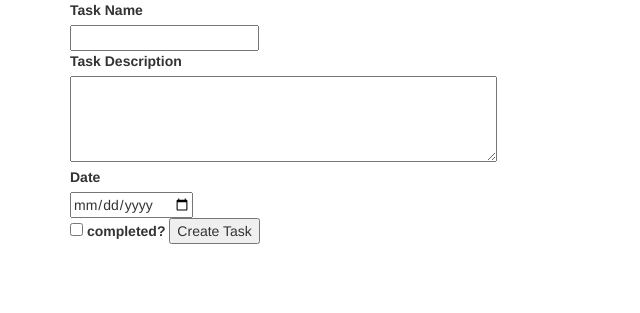
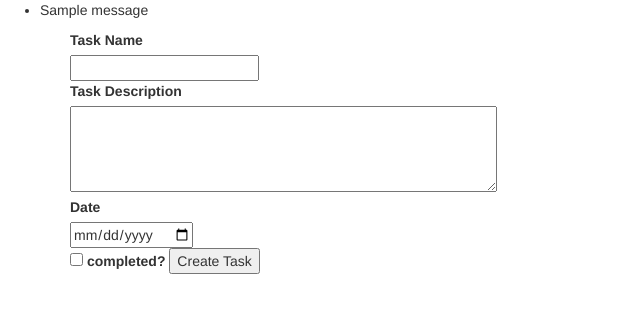
Before and after one commit to PorridgePi/2021-y3-cep-flask-advanced, a Flask app: page /wtform in a window 1280 px wide. Shown: the top 313 px of the page, without its empty margins (0-640 px from the left). Run offline with Flask 2, Linux system fonts and the light colour scheme; one stand-in notice (Sample message) is shown; some libraries are stand-ins or nearby versions.

Commit message:
feat: Use flash for errors in validation

```diff
--- a/app/templates/wtform.html
+++ b/app/templates/wtform.html
@@ -1,6 +1,16 @@
 {% extends "bootstrap/base.html" %}
 
 {% block content %}
+{% with messages = get_flashed_messages() %}
+    {% if messages %}
+        <ul class="flashes">
+        {% for message in messages %}
+            <li>{{ message }}</li>
+        {% endfor %}
+        </ul>
+    {% endif %}
+{% endwith %}
+
 <div class="container">
     <form method="POST">
         {{ form.csrf_token }}
--- a/app/views.py
+++ b/app/views.py
@@ -1,5 +1,5 @@
 from app import app
-from flask import render_template, request
+from flask import render_template, request, flash
 
 from app.form import TaskForm
 
@@ -29,5 +29,5 @@ def wtform():
         if form.validate_on_submit():
             return "<h1>Form</h1> <br> {} <br> {} <br> {} <br> {}".format(form.name.data, form.description.data, form.completed.data, form.tdate.data)
         else:
-            return("Failure to subit form {}".format(form.errors))
+            flash("Failure to subit form {}".format(form.errors))
     return render_template("wtform.html", form=form)
```
